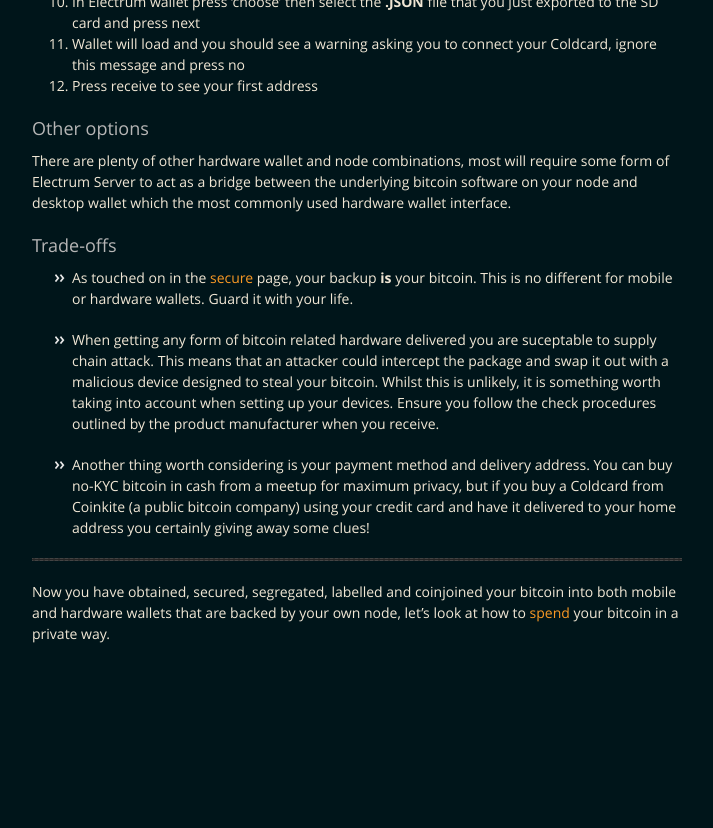
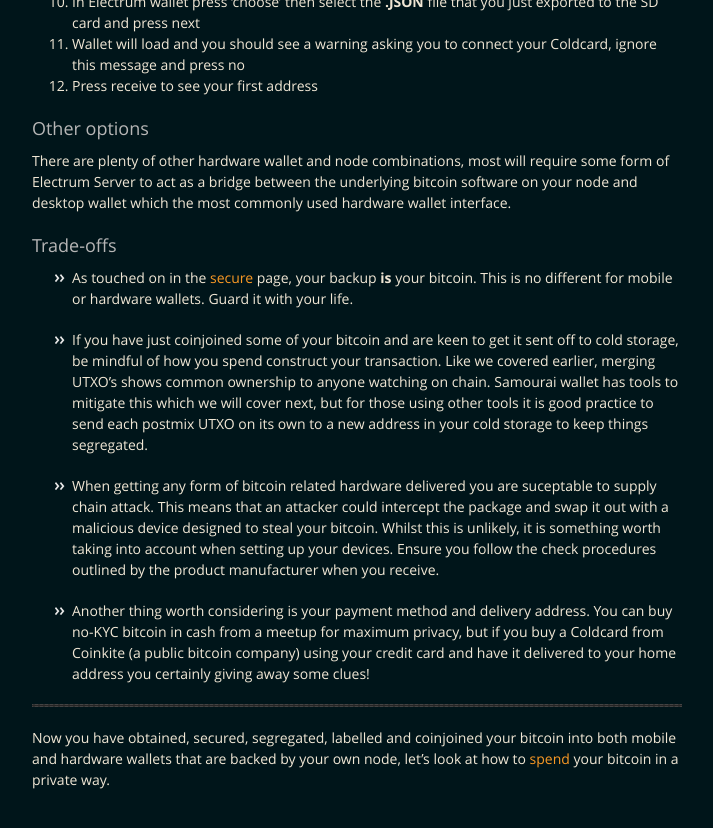
Before and after one commit to BitcoinQnA/BitcoinPrivacyGuide, a Jekyll site: the page built from safeguard.md, in a window 1280 px wide and 900 px high, scrolled down 1891 px. Shown: the top 828 px of the window, without its empty margins (283-996 px from the left). Built offline with Jekyll 4.4.1, drawn with Linux system fonts in a browser that asks for light colours; before the commit the page ends 2645 px from its top, so only the background shows below that.

Commit message:
Update safeguard.md

```diff
--- a/safeguard.md
+++ b/safeguard.md
@@ -89,6 +89,8 @@ There are plenty of other hardware wallet and node combinations, most will requi
 
 * As touched on in the [secure](https://bitcoinprivacy.guide/secure.html) page, your backup **is** your bitcoin. This is no different for mobile or hardware wallets. Guard it with your life.
 
+* If you have just coinjoined some of your bitcoin and are keen to get it sent off to cold storage, be mindful of how you spend construct your transaction. Like we covered earlier, merging UTXO's shows common ownership to anyone watching on chain. Samourai wallet has tools to mitigate this which we will cover next, but for those using other tools it is good practice to send each postmix UTXO on its own to a new address in your cold storage to keep things segregated.
+
 * When getting any form of bitcoin related hardware delivered you are suceptable to supply chain attack. This means that an attacker could intercept the package and swap it out with a malicious device designed to steal your bitcoin. Whilst this is unlikely, it is something worth taking into account when setting up your devices. Ensure you follow the check procedures outlined by the product manufacturer when you receive.
 
 * Another thing worth considering is your payment method and delivery address. You can buy no-KYC bitcoin in cash from a meetup for maximum privacy, but if you buy a Coldcard from Coinkite (a public bitcoin company) using your credit card and have it delivered to your home address you certainly giving away some clues!
```
